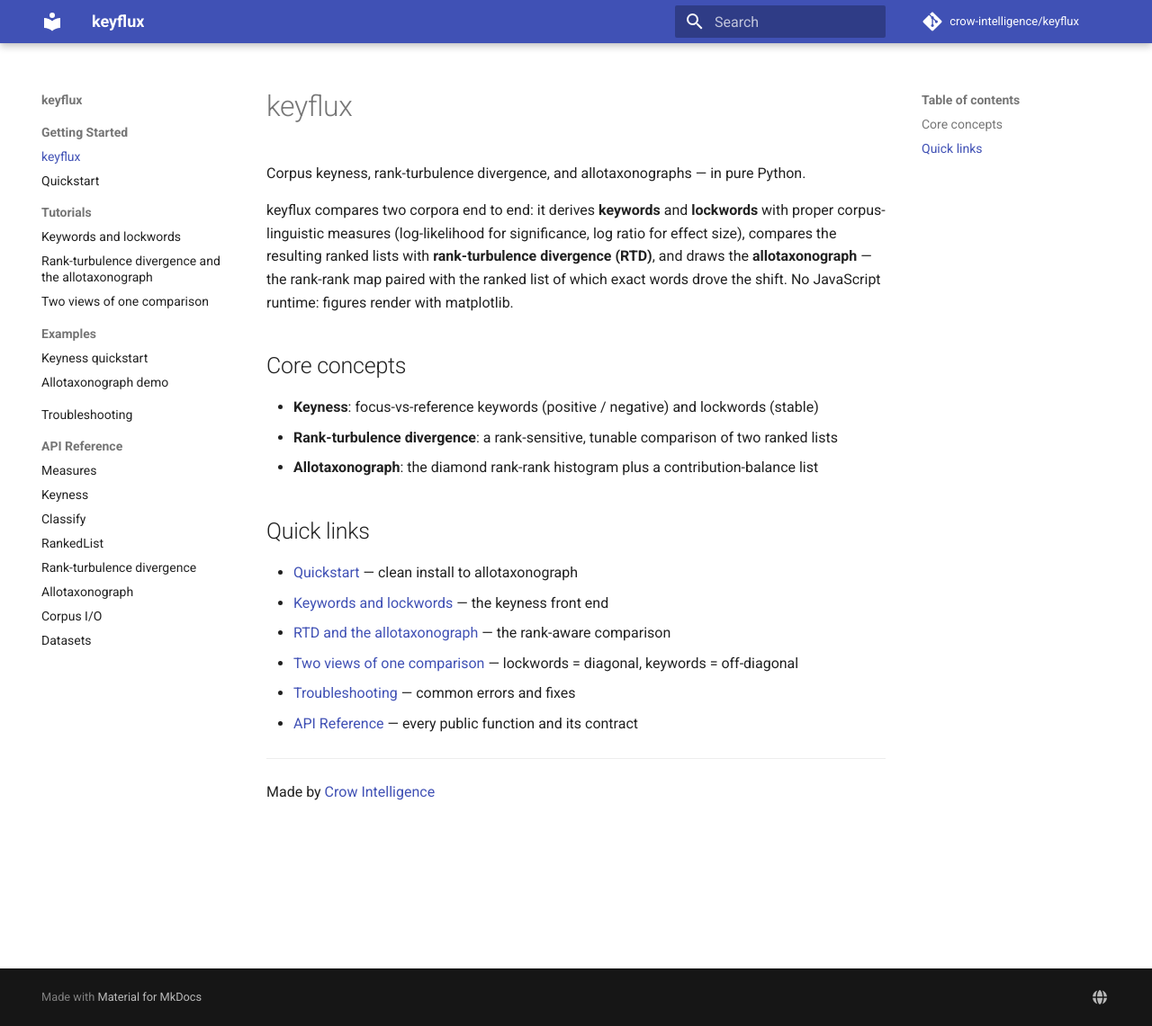
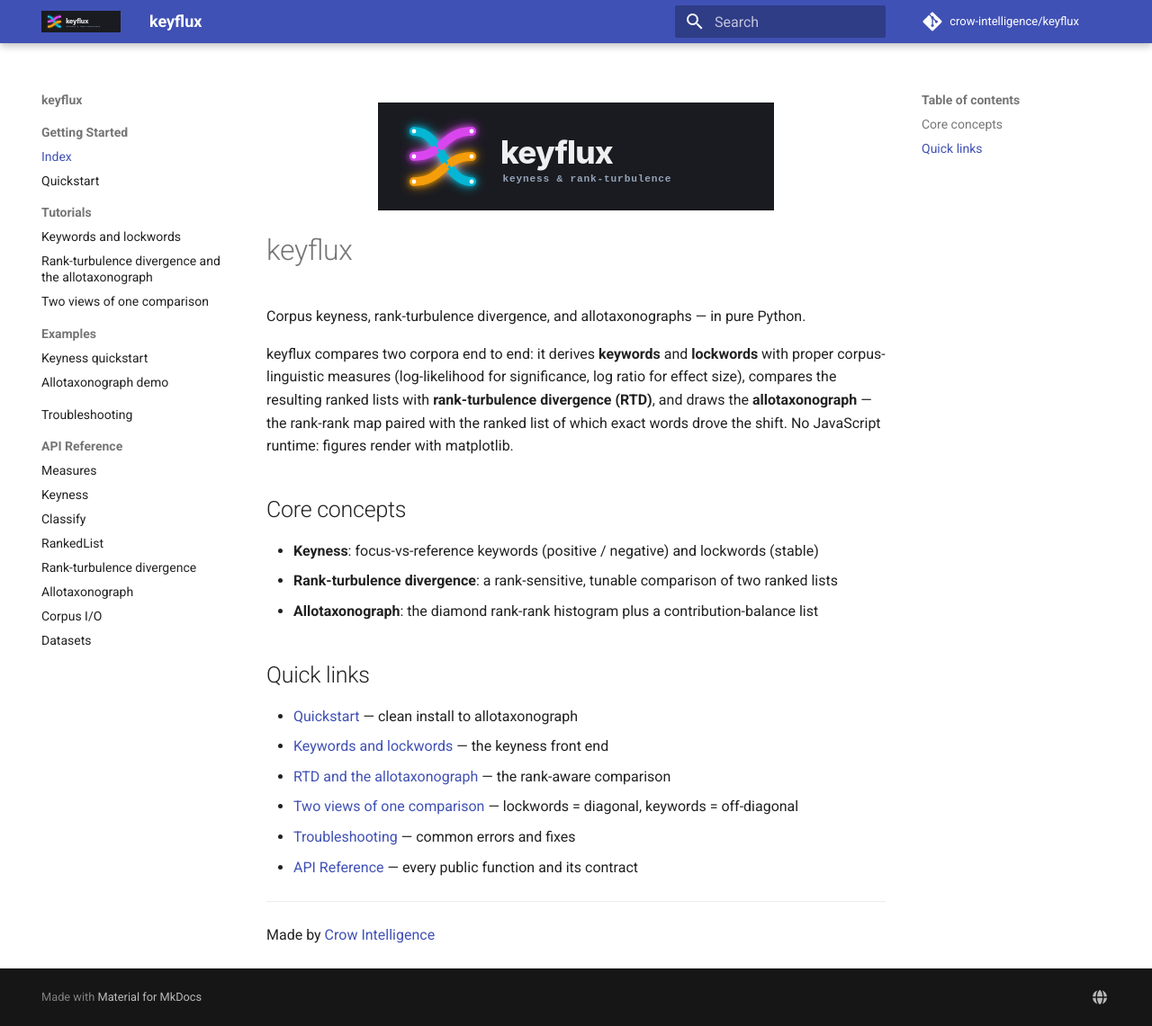
Before and after one commit to crow-intelligence/keyflux, an MkDocs documentation site: the page built from docs/index.md, in a window 1280 px wide and 1141 px high. Shown: the whole window at 90% size. Built offline with MkDocs 1.6.1 and Material for MkDocs 9.7.7, drawn with Linux system fonts in a browser that asks for light colours; comment, search, counter and statistics services are not loaded.

Commit message:
docs: add keyflux logo to README and docs
Add imgs/logo.svg; show it centered at the top of the README (absolute raw
URL so it renders on GitHub and PyPI) and docs/index.md, and set it as the
mkdocs-material theme logo and favicon.

Co-Authored-By: Claude Opus 4.8 (1M context) <noreply@anthropic.com>

```diff
--- a/docs/index.md
+++ b/docs/index.md
@@ -1,3 +1,7 @@
+<p align="center">
+  <img src="assets/logo.svg" alt="keyflux logo" width="440">
+</p>
+
 # keyflux
 
 Corpus keyness, rank-turbulence divergence, and allotaxonographs — in pure Python.
--- a/mkdocs.yml
+++ b/mkdocs.yml
@@ -16,6 +16,8 @@ extra:
 
 theme:
   name: material
+  logo: assets/logo.svg
+  favicon: assets/logo.svg
   features:
     - navigation.sections
     - content.code.copy
```
Also changed, not shown: README.md (+4 -0 lines), docs/assets/logo.svg (added), imgs/logo.svg (added).
